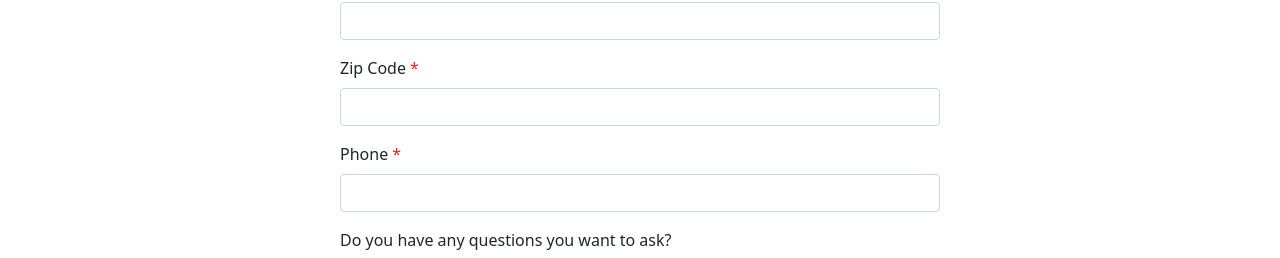
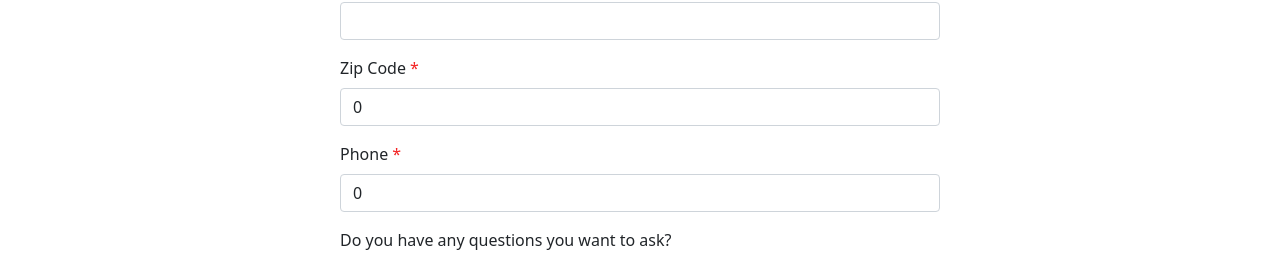
Before and after one commit to lmigonzalez/BassPoolGroup, a React (Create React App) app: page /contactus in a window 1280 px wide. Shown: the part 370-628 px from the top of the page. Built offline with nearby package versions, Linux system fonts and the light colour scheme.

Commit message:
contact form post request

```diff
--- a/package.json
+++ b/package.json
@@ -6,6 +6,7 @@
     "@testing-library/jest-dom": "^5.16.4",
     "@testing-library/react": "^13.3.0",
     "@testing-library/user-event": "^13.5.0",
+    "axios": "^0.27.2",
     "bootstrap": "^5.1.3",
     "react": "^18.1.0",
     "react-bootstrap": "^2.4.0",
--- a/src/pages/Contact/Contact.js
+++ b/src/pages/Contact/Contact.js
@@ -1,49 +1,108 @@
-import React from "react";
+import React, {useState} from "react";
+
+import axios from "axios";
 
 import { Form, Button } from "react-bootstrap";
 
 import "./Contact.css";
 
 function Contact() {
+  const initialData = {
+    first_name: '',
+    last_name: '',
+    email: '',
+    zip_code: 0,
+    phone_number: 0,
+    message: '',
+    spa: false,
+  }
+  const [userData, setUserData] = useState(initialData)
+
+  const handleChange = (e) =>{
+    setUserData({
+      ...userData, [e.target.name]: e.target.value
+    })
+
+  }
+
+  const handleRadioTrue = () =>{
+    setUserData({
+      ...userData, spa: true
+    })
+  }
+
+  const handleRadioFalse = () =>{
+    setUserData({
+      ...userData, spa: false
+    })
+  }
+
+  const handleSubmit = (e) =>{
+    e.preventDefault()
+
+
+    axios.post('http://localhost:1337/api/user-informations', {"data":{
+     "first_name": userData.first_name,
+     "last_name": userData.last_name,
+     "email": userData.email,
+     "zip_code": userData.zip_code,
+     "phone_number": userData.phone_number,
+     "message": userData.message,
+     "spa": userData.spa,
+
+    }})
+    .then(res=>{
+      console.log(res)
+    }).catch(err=>{
+      console.log(err)
+    })
+
+    setUserData(initialData)
+
+  }
+
+
+
   return (
     <section className="form-container">
       <h1>Contact Us</h1>
-      <Form>
+      <Form onSubmit={handleSubmit}>
         <Form.Group className="mb-3" controlId="formBasicEmail">
           <Form.Label className="required">First Name</Form.Label>
-          <Form.Control type="text" />
+          <Form.Control type="text" name='first_name' value={userData.first_name} onChange={handleChange}/>
         </Form.Group>
         <Form.Group className="mb-3" controlId="formBasicEmail">
           <Form.Label className="required">Last Name</Form.Label>
-          <Form.Control type="text" />
+          <Form.Control type="text" name='last_name' value={userData.last_name} onChange={handleChange}/>
         </Form.Group>
 
         <Form.Group className="mb-3" controlId="formBasicPassword">
           <Form.Label className="required">Email</Form.Label>
-          <Form.Control type="email" />
+          <Form.Control type="email" name='email' value={userData.email} onChange={handleChange}/>
         </Form.Group>
 
         <Form.Group className="mb-3" controlId="formBasicPassword">
           <Form.Label className="required">Zip Code</Form.Label>
-          <Form.Control type="text" />
+          <Form.Control type="number" name='zip_code' value={userData.zip_code} onChange={handleChange}/>
         </Form.Group>
 
         <Form.Group className="mb-3" controlId="formBasicPassword">
           <Form.Label className="required">Phone</Form.Label>
-          <Form.Control type="text" />
+          <Form.Control type="number" name='phone_number' value={userData.phone_number} onChange={handleChange}/>
         </Form.Group>
         <Form.Group className="mb-3" controlId="formBasicPassword">
           <Form.Label>Do you have any questions you want to ask?</Form.Label>
-          <Form.Control as="textarea" />
+          <Form.Control as="textarea" name='message' value={userData.message} onChange={handleChange}/>
         </Form.Group>
 
         <Form.Group className="mb-3" controlId="formBasicCheckbox">
-          <Form.Label className="required">With spa?</Form.Label>
-          <Form.Check reverse label="Yes" name="group1" type="radio" />
-          <Form.Check reverse label="No" name="group1" type="radio" />
-        </Form.Group>
-        <Button type="submit">Submit</Button>
-      </Form>
+            <Form.Label className="required" name='spa'>With spa?</Form.Label>
+            <Form.Check reverse label="Yes" name="group1" type="radio"
+            onClick={handleRadioTrue}  />
+            <Form.Check reverse label="No" name="group1" type="radio" onClick={handleRadioFalse}/>
+            </Form.Group>
+          <Button type="submit">Submit</Button>
+        </Form>
     </section>
   );
 }
```
Also changed, not shown: 1 other file (tests, documents, lock files or other folders).
